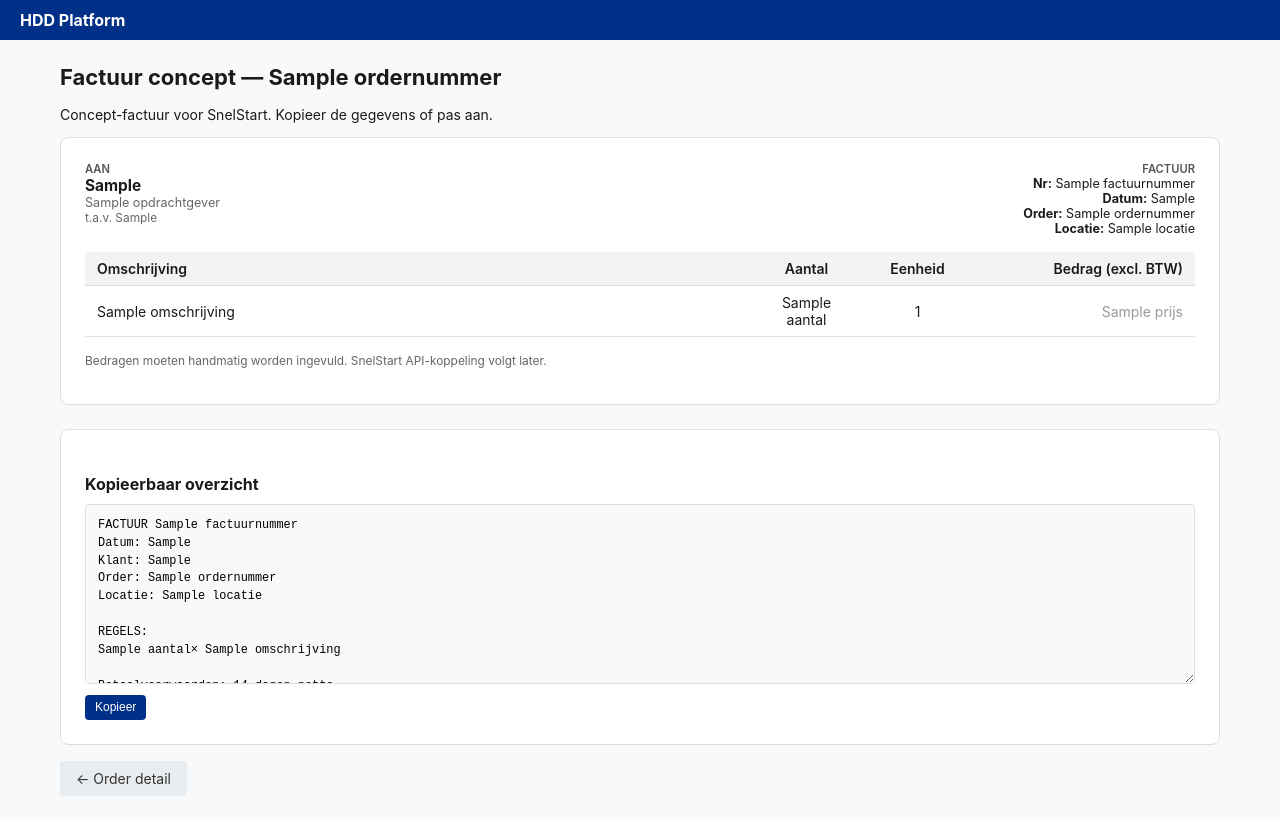
After one commit to ellovangelderen/gestuurdeboring, a FastAPI app: template app/templates/order/factuur.html in a window 1280 px wide. The commit adds this page. Run offline with FastAPI, Linux system fonts and the light colour scheme; the template is opened without the code that fills it: most values are stand-ins (such as "Sample title", 1, 10 or a date in 2020); some libraries are stand-ins or nearby versions.

Commit message:
Backlog 13: Factuur concept — regels per boring, kopieerbaar — 183/183 tests groen
- Concept-factuur pagina: /orders/{id}/factuur
- Factuurregels automatisch per boring (type + locatie + lengte)
- Werkplan als apart item als er type B boringen zijn
- Kopieerbaar tekst-overzicht voor SnelStart
- Klantgegevens uit klantcodes lookup
- Link vanuit order detail
- SnelStart API-koppeling → later (credentials nodig)
- 5 nieuwe tests

Co-Authored-By: Claude Opus 4.6 (1M context) <noreply@anthropic.com>

```diff
--- a/app/order/router.py
+++ b/app/order/router.py
@@ -944,6 +944,70 @@ def intrekkracht_opslaan(
         db.add(b)
     db.commit()
     return RedirectResponse(f"/orders/{order_id}/boringen/{volgnr}/brondata", status_code=303)
+
+
+# ── Facturatie (concept) ───────────────────────────────────────────────────
+
+@router.get("/{order_id}/factuur", response_class=HTMLResponse)
+def factuur_concept(
+    request: Request,
+    order_id: str,
+    user: str = Depends(get_current_user),
+    db: Session = Depends(get_db),
+):
+    """Concept-factuur voor een order."""
+    order = fetch_order(order_id, db)
+    klant_naam = get_klant_naam(order.klantcode or "")
+
+    # Factuurregels op basis van boringen
+    regels = []
+    for b in sorted(order.boringen, key=lambda b: b.volgnummer):
+        type_label = {"B": "Gestuurde boring", "N": "Nano boring",
+                      "Z": "Boogzinker", "C": "Calculatie"}.get(b.type, b.type)
+
+        # Bereken trace lengte als beschikbaar
+        lengte = ""
+        if b.trace_punten:
+            from app.geo.profiel import trace_totale_afstand
+            coords = [(p.RD_x, p.RD_y) for p in b.trace_punten
+                      if getattr(p, 'variant', 0) == 0]
+            if len(coords) >= 2:
+                lengte = f"{trace_totale_afstand(coords):.1f}m"
+
+        regels.append({
+            "omschrijving": f"{type_label} {order.ordernummer}-{b.volgnummer:02d}"
+                           f"{' — ' + order.locatie if order.locatie else ''}"
+                           f"{' (' + lengte + ')' if lengte else ''}",
+            "aantal": 1,
+            "eenheid": "stuk",
+            "prijs": "",  # Martien vult dit in
+        })
+
+    # Werkplan als apart item als er een werkplan-boring is
+    if any(b.type == "B" for b in order.boringen):
+        regels.append({
+            "omschrijving": f"Werkplan {order.ordernummer} — {order.locatie or ''}",
+            "aantal": 1,
+            "eenheid": "stuk",
+            "prijs": "",
+        })
+
+    factuurnummer = f"F-{order.ordernummer}" if order.ordernummer else ""
+    from datetime import date
+    datum_vandaag = date.today().strftime("%d-%m-%Y")
+
+    return templates.TemplateResponse(
+        "order/factuur.html",
+        {
+            "request": request,
+            "order": order,
+            "user": user,
+            "klant_naam": klant_naam,
+            "regels": regels,
+            "factuurnummer": factuurnummer,
+            "datum_vandaag": datum_vandaag,
+        },
+    )
 
 
 # ── Tracévarianten ────────────────────────────────────────────────────────
--- a/app/templates/order/detail.html
+++ b/app/templates/order/detail.html
@@ -77,6 +77,10 @@
 <p class="empty">Geen boringen bij deze order.</p>
 {% endif %}
 
+<div style="margin: 1rem 0;">
+  <a href="/orders/{{ order.id }}/factuur" class="btn btn-secondary">Factuur concept</a>
+</div>
+
 <hr>
 <h2>Order bewerken</h2>
 <form method="post" action="/orders/{{ order.id }}/update">
--- /dev/null
+++ b/app/templates/order/factuur.html
@@ -0,0 +1,87 @@
+{% extends "base.html" %}
+{% block title %}Factuur concept — {{ order.ordernummer }}{% endblock %}
+{% block content %}
+<h1>Factuur concept — {{ order.ordernummer }}</h1>
+<p>Concept-factuur voor SnelStart. Kopieer de gegevens of pas aan.</p>
+
+<section class="card" style="margin-bottom: 1.5rem; border: 1px solid #ddd; border-radius: 8px; padding: 1.5rem;">
+
+  <!-- Factuurkop -->
+  <div style="display: flex; justify-content: space-between; margin-bottom: 1rem;">
+    <div>
+      <div style="font-size: 0.8em; font-weight: 600; color: #555; text-transform: uppercase;">Aan</div>
+      <div style="font-size: 1.1em; font-weight: bold;">{{ klant_naam }}</div>
+      <div style="font-size: 0.9em; color: #666;">{{ order.opdrachtgever or '' }}</div>
+      <div style="font-size: 0.85em; color: #666;">t.a.v. {{ order.akkoord_contact or '—' }}</div>
+    </div>
+    <div style="text-align: right;">
+      <div style="font-size: 0.8em; font-weight: 600; color: #555; text-transform: uppercase;">Factuur</div>
+      <div style="font-size: 0.9em;">
+        <strong>Nr:</strong> {{ factuurnummer }}<br>
+        <strong>Datum:</strong> {{ datum_vandaag }}<br>
+        <strong>Order:</strong> {{ order.ordernummer }}<br>
+        {% if order.locatie %}<strong>Locatie:</strong> {{ order.locatie }}{% endif %}
+      </div>
+    </div>
+  </div>
+
+  <!-- Factuurregels -->
+  <table class="table" style="margin-bottom: 1rem;">
+    <thead>
+      <tr>
+        <th style="width: 60%;">Omschrijving</th>
+        <th style="width: 10%; text-align: center;">Aantal</th>
+        <th style="width: 10%; text-align: center;">Eenheid</th>
+        <th style="width: 20%; text-align: right;">Bedrag (excl. BTW)</th>
+      </tr>
+    </thead>
+    <tbody>
+      {% for r in regels %}
+      <tr>
+        <td>{{ r.omschrijving }}</td>
+        <td style="text-align: center;">{{ r.aantal }}</td>
+        <td style="text-align: center;">{{ r.eenheid }}</td>
+        <td style="text-align: right; color: #999;">{{ r.prijs or 'invullen' }}</td>
+      </tr>
+      {% endfor %}
+    </tbody>
+  </table>
+
+  <p style="font-size: 0.85em; color: #666;">Bedragen moeten handmatig worden ingevuld. SnelStart API-koppeling volgt later.</p>
+</section>
+
+<!-- Kopieerbare tekst-versie -->
+<section class="card" style="border: 1px solid #ddd; border-radius: 8px; padding: 1.5rem; margin-bottom: 1rem;">
+  <h2>Kopieerbaar overzicht</h2>
+  <textarea id="factuur-tekst" readonly style="width: 100%; min-height: 180px; font-family: 'Courier New', monospace;
+    font-size: 0.85em; line-height: 1.5; padding: 0.75rem; border: 1px solid #ddd; border-radius: 4px;
+    background: #f8f9fa; resize: vertical;">FACTUUR {{ factuurnummer }}
+Datum: {{ datum_vandaag }}
+Klant: {{ klant_naam }}
+Order: {{ order.ordernummer }}
+Locatie: {{ order.locatie or '—' }}
+
+REGELS:
+{% for r in regels %}{{ r.aantal }}× {{ r.omschrijving }}
+{% endfor %}
+Betaalvoorwaarden: 14 dagen netto
+BTW: 21%</textarea>
+  <button onclick="kopieer()" class="btn btn-primary btn-sm" style="margin-top: 0.5rem;">Kopieer</button>
+</section>
+
+<div style="display: flex; gap: 0.5rem;">
+  <a href="/orders/{{ order.id }}" class="btn btn-secondary">&larr; Order detail</a>
+</div>
+
+<script>
+function kopieer() {
+  const el = document.getElementById('factuur-tekst');
+  navigator.clipboard.writeText(el.value).then(() => {
+    const btn = event.target;
+    btn.textContent = 'Gekopieerd!';
+    btn.style.background = '#28a745';
+    setTimeout(() => { btn.textContent = 'Kopieer'; btn.style.background = ''; }, 2000);
+  });
+}
+</script>
+{% endblock %}
```
Also changed, not shown: tests/test_factuur.py (added, +61 -0 lines).
